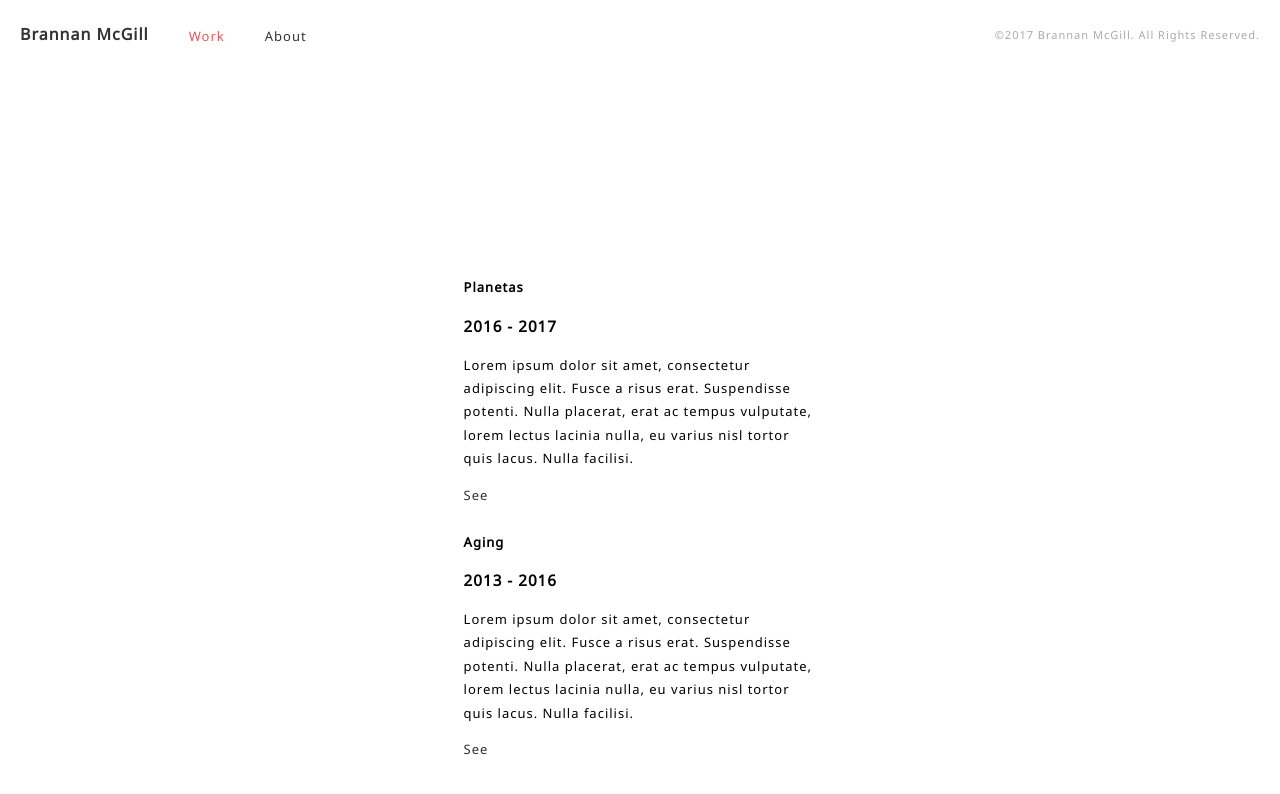
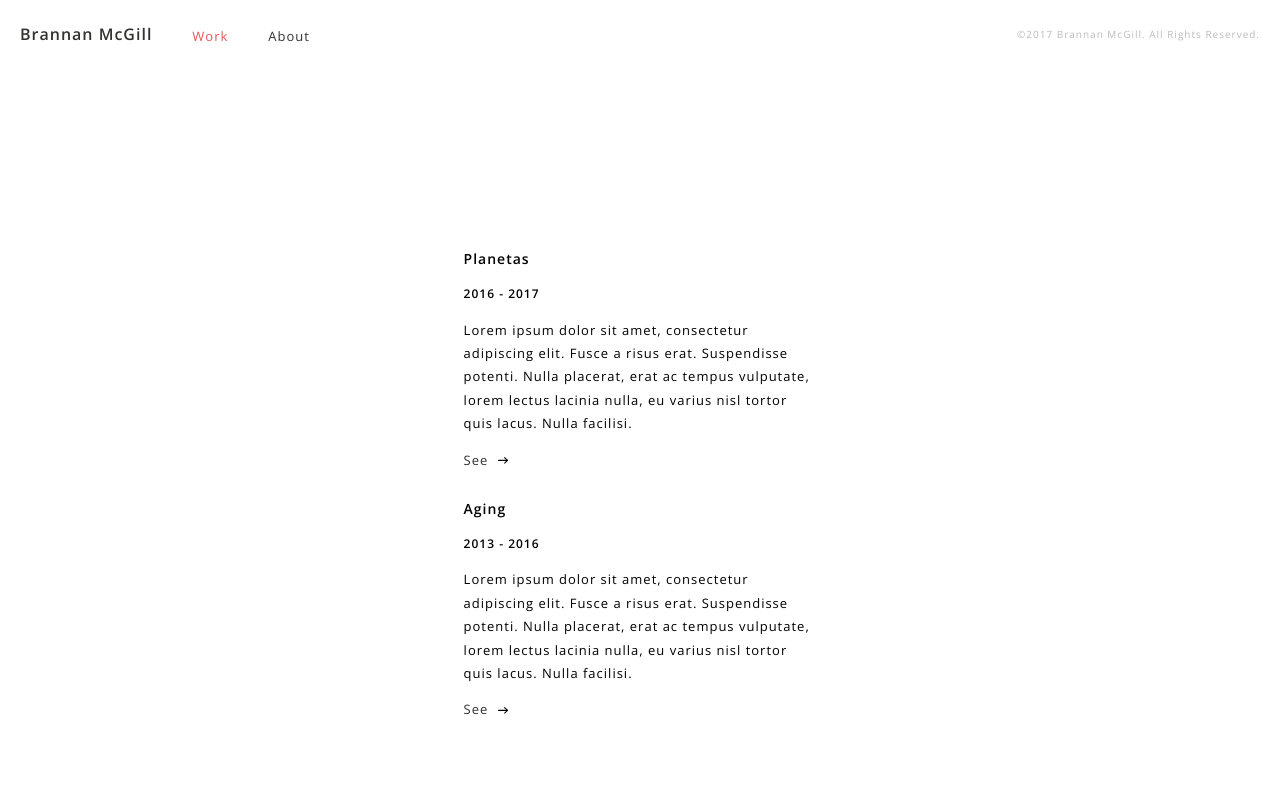
Before and after one commit to dontwakebrannan/bpm, a Jekyll site: the page built from work/index.html, in a window 1280 px wide and 900 px high. Shown: the top 794 px of the window. Built offline with Jekyll 4.4.1, drawn with Linux system fonts in a browser that asks for light colours.

Commit message:
The site is primarily built, but need content now

```diff
--- a/_includes/head.html
+++ b/_includes/head.html
@@ -5,7 +5,7 @@
 
     <title>Brannan McGill</title>
     <meta name="description" content="" />
-    <link href="https://fonts.googleapis.com/css?family=Noto+Sans" rel="stylesheet">
+    <link href="https://fonts.googleapis.com/css?family=Open+Sans:400,600" rel="stylesheet">
     <link rel="stylesheet" type="text/css" href="{{ "/assets/css/normalize.css" | prepend: site.baseurl }}">
     <link rel="stylesheet" type="text/css" href="{{ "/assets/css/main.css" | prepend: site.baseurl }}">
 </head>
--- a/about.html
+++ b/about.html
@@ -3,8 +3,8 @@ layout: default
 ---
 
 <div class="content-wrap">
-    <section>
-        <h1>About</h1>
+    <section class="floating-content">
+        <h2>About</h2>
         <p>Lorem ipsum dolor sit amet, consectetur adipiscing elit. Fusce a risus erat. Suspendisse potenti. Nulla placerat, erat ac tempus vulputate, lorem lectus lacinia nulla, eu varius nisl tortor quis lacus. Nulla facilisi.</p>
         <p>Nulla placerat, erat ac tempus vulputate, lorem lectus lacinia nulla, eu varius nisl tortor quis lacus. Nulla facilisi.</p>
         <p><a href="#">Inquiries</a></p>
--- a/assets/css/main.scss
+++ b/assets/css/main.scss
@@ -60,7 +60,7 @@ $highlight: #EA5457;
 }
 
 body {
-    font-family: 'Noto Sans', sans-serif;
+    font-family: 'Open Sans', sans-serif;
     @include font-size(13px);
     letter-spacing: 1px;
     line-height: 1.8em;
@@ -71,17 +71,38 @@ img {
     flex: 1;
 }
 
+h1, h2 {
+    font-weight: bold;
+}
+
 h1 {
     @include font-size(16px);
 }
 
 h2 {
-    @include font-size(13px);
+    @include font-size(14px);
+}
+
+h3 {
+    @include font-size(12px);
 }
 
 a {
     text-decoration: none;
     color: $black;
+    transition: color 0.2s ease-in-out;
+
+    &:hover {
+        color: $highlight;
+    }
+
+    &.go {
+        display: inline-block;
+        padding-right: 20px;
+        background-image: url('/assets/images/sm-arrow-right.svg');
+        background-repeat: no-repeat;
+        background-position: right;
+    }
 }
 
 /////////////////////////////
@@ -153,8 +174,8 @@ header[role=banner] {
         display: none;
         align-self: center;
         margin-right: 20px;
-        font-size: 11px;
-        color: #aaa;
+        font-size: 10px;
+        color: #bbb;
 
         @include for-tablet-portrait-up {
             display: block;
@@ -171,47 +192,36 @@ main {
 }
 
 .content-wrap {
-    margin-top: 70px;
-    padding-left: 4em;
-    padding-right: 4em;
-    flex-direction: column;
-    justify-content: center;
-    align-content: stretch;
+    padding: 4em;
+    overflow: auto;
+}
 
-    @include for-desktop-up {
-        display: flex;
-        /*
-        flex-direction: column;
-        justify-content: center;
-        align-content: stretch;
-        */
-        margin-top: 0;
-        flex: 1;
-    }
-
-    &.carousel-wrap {
-        padding-left: 0;
-        padding-right: 0;
-    }
+.no-padding {
+    padding: 0;
 }
 
 section {
     width: 100%;
 }
 
+.img-wrap {
+    width: 100%;
+    height: 100%;
+}
+
 /////////////////////////////
 // WORK
 /////////////////////////////
 
-.series-list {
+.floating-content {
     display: flex;
     flex-direction: column;
-    justify-content: center;
-    height: 100vh;
+    height: 100%;
     margin: 0 auto;
 
     @include for-tablet-portrait-up {
         width: 50%;
+        justify-content: center;
     }
 
     @include for-desktop-up {
@@ -226,9 +236,8 @@ section {
 .carousel {
     display: flex;
     position: absolute;
-    top: 0;
+    top: 70px;
     bottom: 0;
-    background-color: #fff;
 }
 
 .slider {
@@ -236,6 +245,7 @@ section {
     overflow: hidden;
     visibility: hidden;
     position: relative;
+    cursor: ew-resize;
 }
 
 .slide-wrap {
@@ -248,6 +258,64 @@ section {
     width: 100%;
     position: relative;
 }
+
+.prev > div {
+    background-image: url('/assets/images/arrow-left.svg');
+}
+
+.next > div {
+    background-image: url('/assets/images/arrow-right.svg');
+}
+
+.slide {
+    @include for-tablet-landscape-up {
+        display: flex;
+    }
+}
+
+.desc {
+    display: none;
+    // background-color: red;
+
+    @include for-tablet-landscape-up {
+        display: flex;
+        width: 30%;
+        padding-left: 2em;
+        padding-right: 2em;
+        flex-direction: column;
+        justify-content: center;
+    }
+}
+
+.carousel .img-wrap {
+    // background-color: purple;
+
+    img {
+        border: 20px solid white;
+    }
+    @include for-tablet-landscape-up {
+        width: 70%;
+    }
+}
+
+.slide-num {
+    font-size: 11px;
+}
+
+/*
+.desc {
+    width: 40%;
+    padding-left: 100px;
+    padding-right: 100px;
+    display: flex;
+    flex-direction: column;
+    justify-content: center;
+}
+
+.carousel .img-wrap {
+    width: 60%;
+}
+*/
 
 // 8.3333
 .prev, .next {
@@ -281,31 +349,6 @@ section {
     }
 }
 
-.prev > div {
-    background-image: url('/assets/images/arrow-left.svg');
-}
-
-.next > div {
-    background-image: url('/assets/images/arrow-right.svg');
-}
-
-.slide {
-    display: flex;
-}
-
-.desc {
-    width: 40%;
-    padding-left: 100px;
-    padding-right: 100px;
-    display: flex;
-    flex-direction: column;
-    justify-content: center;
-}
-
-.carousel .img-wrap {
-    width: 60%;
-}
-
 // Lazily loaded images
 img[data-type=lazy] {
     opacity: 0;
--- a/assets/js/main.js
+++ b/assets/js/main.js
@@ -1,6 +1,9 @@
 (function(){
     var wrap = document.querySelector('.carousel');
-    if (wrap) { // If carousel is present
+    var contentWrap = document.querySelector('.content-wrap');
+    var header = document.querySelector('header[role=banner]');
+
+    if (wrap) {
         var slider = wrap.querySelector('.slider');
         var carousel = new Carousel(wrap);
 
@@ -10,6 +13,12 @@
         carousel.setCarouselSize(width * Carousel.slideCount, height);
         carousel.setSlideSizes(width, height);
         carousel.setup();
+    }
+
+    function resizeImageWrap() {
+        var headerHeight = header.offsetHeight;
+        var windowHeight= window.innerHeight;
+        contentWrap.style.height = windowHeight - headerHeight + 'px';
     }
 
     var noscripts = document.querySelectorAll('noscript');
@@ -22,11 +31,14 @@
     }
 
     var resizeWindowHandler = throttle(function(){
-        // Carousel resizing
-        width = slider.offsetWidth;
-        height = slider.offsetHeight;
-        carousel.setCarouselSize(width * Carousel.slideCount, height);
-        carousel.setSlideSizes(width, height);
+        resizeImageWrap();
+        if (wrap) {
+            // Carousel resizing
+            width = slider.offsetWidth;
+            height = slider.offsetHeight;
+            carousel.setCarouselSize(width * Carousel.slideCount, height);
+            carousel.setSlideSizes(width, height);
+        }
 
         // Image resizing
         for (var i = 0; i < noscripts.length; i++) {
@@ -37,6 +49,11 @@
 
     }, 300);
 
+    if (contentWrap) { // Should always be present...
+        resizeImageWrap();
+    }
+
     window.onresize = resizeWindowHandler;
+    screen.onorientationchange = resizeWindowHandler;
 
 })();
--- a/index.html
+++ b/index.html
@@ -2,12 +2,10 @@
 layout: default
 ---
 
-<div class="content-wrap">
-    <section>
+<section class="content-wrap no-padding">
     <div class="img-wrap">
         <noscript data-src="/assets/images/temp_horiz.png">
             <img src="/assets/images/temp_horiz.png" alt="Tree" />
         </noscript>
     </div>
 </section>
-</div>
--- a/work/aging/index.html
+++ b/work/aging/index.html
@@ -4,7 +4,7 @@ back: /work
 title: Aging
 ---
 
-<div class="carousel-wrap content-wrap">
+<div class="carousel-wrap content-wrap no-padding">
 <section class="carousel">
     <div class="prev"><div>Prev</div></div>
     <div class="slider">
--- a/work/index.html
+++ b/work/index.html
@@ -3,18 +3,18 @@ layout: default
 ---
 
 <div class="content-wrap">
-    <section class="series-list">
+    <section class="floating-content">
         <article>
             <h2>Planetas</h2>
             <h3>2016 - 2017</h3>
             <p>Lorem ipsum dolor sit amet, consectetur adipiscing elit. Fusce a risus erat. Suspendisse potenti. Nulla placerat, erat ac tempus vulputate, lorem lectus lacinia nulla, eu varius nisl tortor quis lacus. Nulla facilisi.</p>
-            <p><a href="/work/aging">See</a></p>
+            <p><a class="go" href="/work/aging">See</a></p>
         </article>
         <article>
             <h2>Aging</h2>
             <h3>2013 - 2016</h3>
             <p>Lorem ipsum dolor sit amet, consectetur adipiscing elit. Fusce a risus erat. Suspendisse potenti. Nulla placerat, erat ac tempus vulputate, lorem lectus lacinia nulla, eu varius nisl tortor quis lacus. Nulla facilisi.</p>
-            <p><a href="#">See</a></p>
+            <p><a class="go" href="#">See</a></p>
         </article>
     </section>
 </div>
```
Also changed, not shown: assets/images/sm-arrow-right.svg (added). Lines whose indentation alone changed are shown as unchanged.
